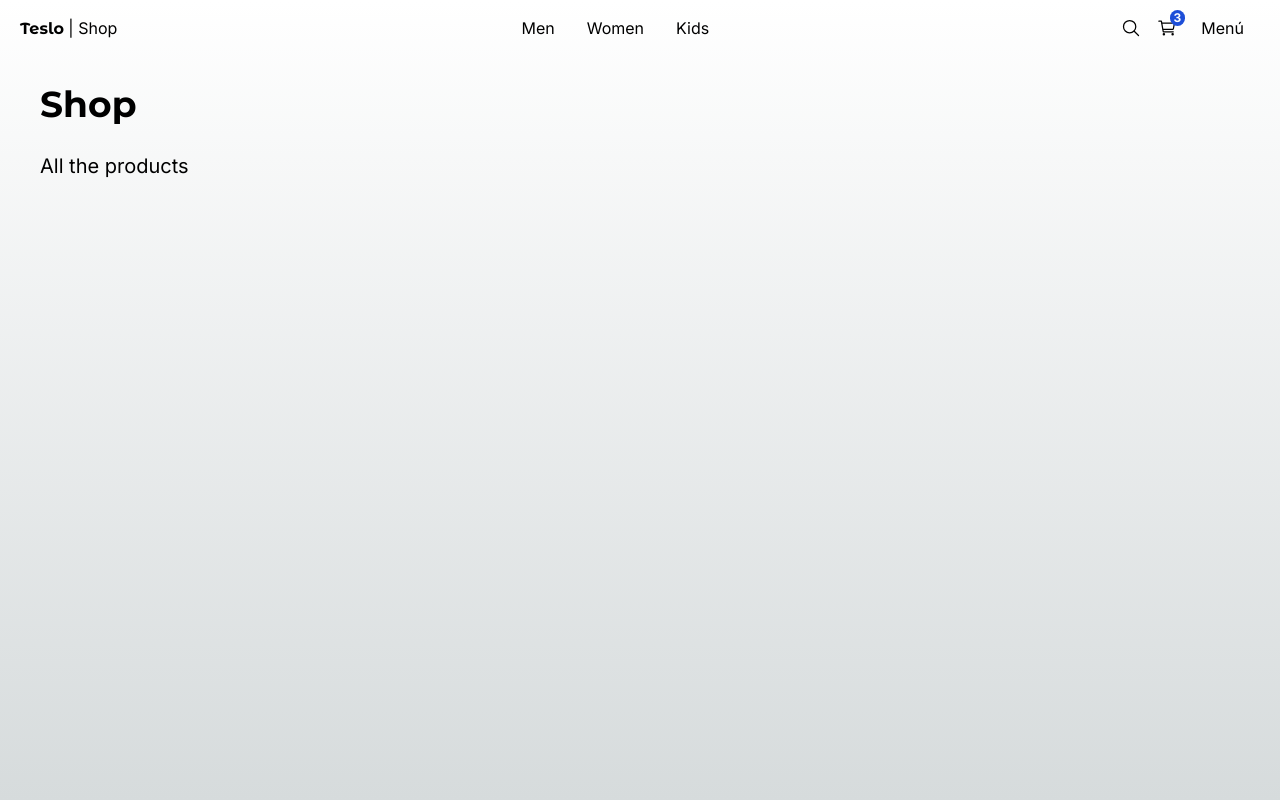
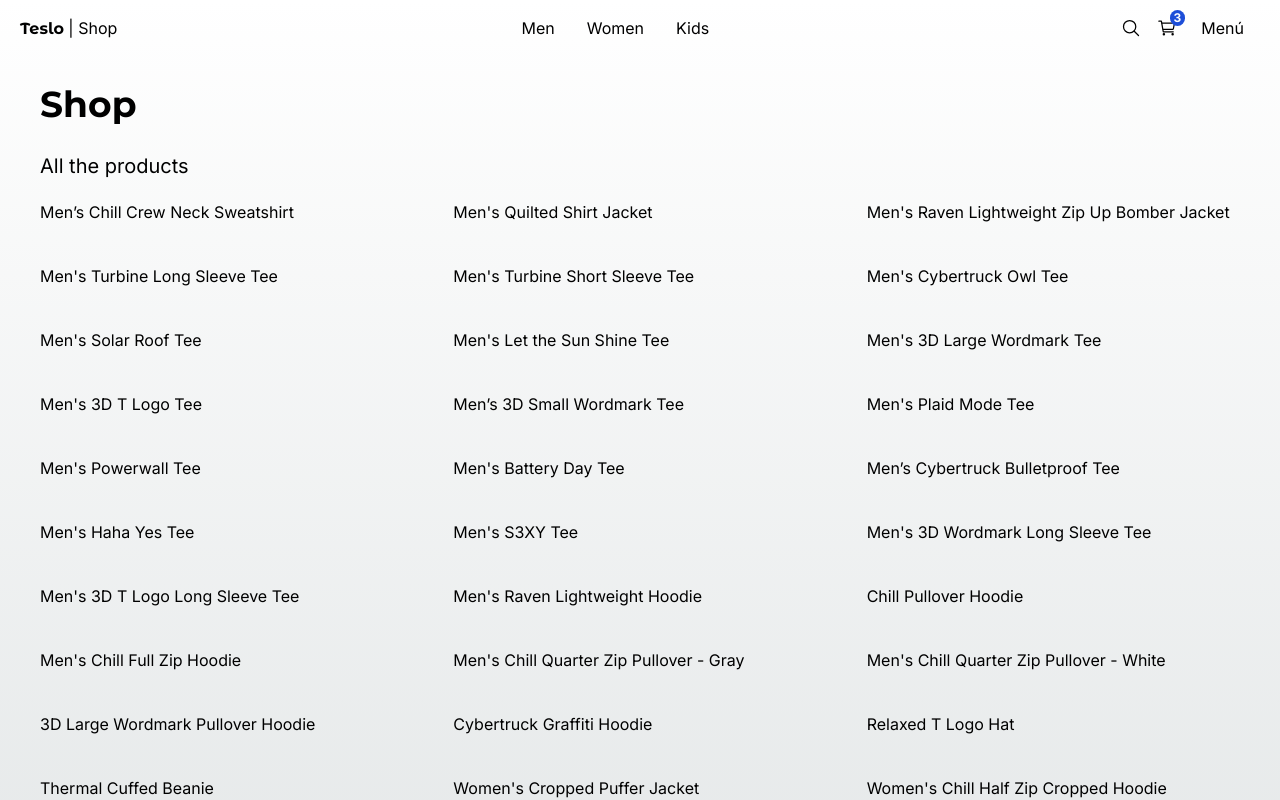
Before and after one commit to juanjosemayorga/teslo-shop-14, a Next.js app: page / in a window 1280 px wide. Shown: the top 800 px of the page. Built offline with nearby package versions, Linux system fonts and the light colour scheme.

Commit message:
Add ProductGrid component and initialData to shop page

```diff
--- a/src/app/(shop)/page.tsx
+++ b/src/app/(shop)/page.tsx
@@ -1,5 +1,7 @@
-import { Title } from '@/components'
+import { ProductGrid, Title } from '@/components'
+import { initialData } from '@/seed/seed'
 
+const products = initialData.products;
 
 export default function Home() {
   return (
@@ -9,6 +11,8 @@
         subTitle='All the products'
         className='mb-2'
       />
+
+      <ProductGrid products={products} />
     </>
   )
 }
--- a/src/components/index.ts
+++ b/src/components/index.ts
@@ -1,3 +1,4 @@
+export * from './products/product-grid/ProductGrid'
 export * from './ui/not-found/PageNotFound'
 export * from './ui/title/Title'
 export * from './ui/top-menu/TopMenu'
--- /dev/null
+++ b/src/components/products/product-grid/ProductGrid.tsx
@@ -0,0 +1,18 @@
+import { Product } from '@/interfaces'
+
+
+interface Props {
+  products: Product[]
+}
+
+export const ProductGrid = ({ products }: Props) => {
+  return (
+    <div className='grid grid-cols-2 sm:grid-cols-3 gap-10 mb-10'>
+      {
+        products.map(product => (
+          <span key={product.slug}>{product.title}</span>
+        ))
+      }
+    </div>
+  )
+}
--- /dev/null
+++ b/src/interfaces/index.ts
@@ -0,0 +1 @@
+export * from './product.interface'
```
Also changed, not shown: src/interfaces/product.interface.ts (added, +16 -0 lines).
